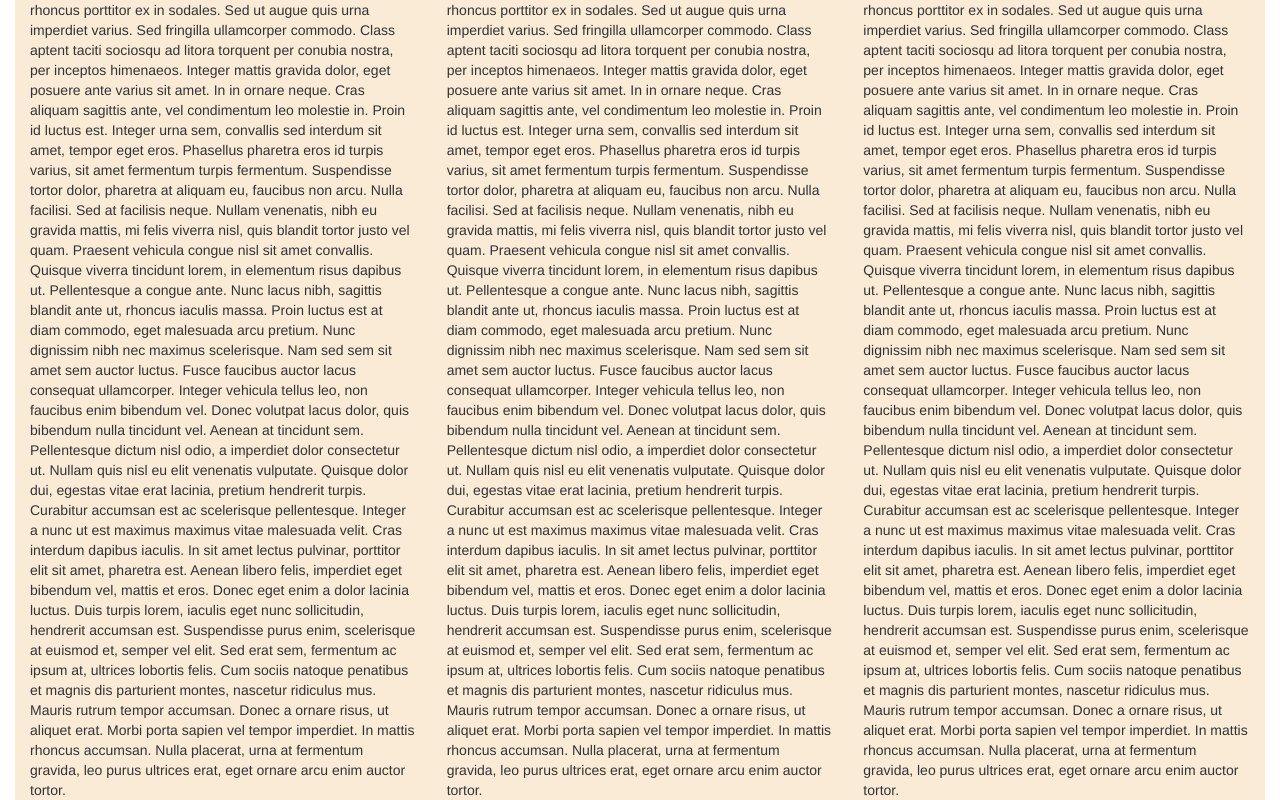
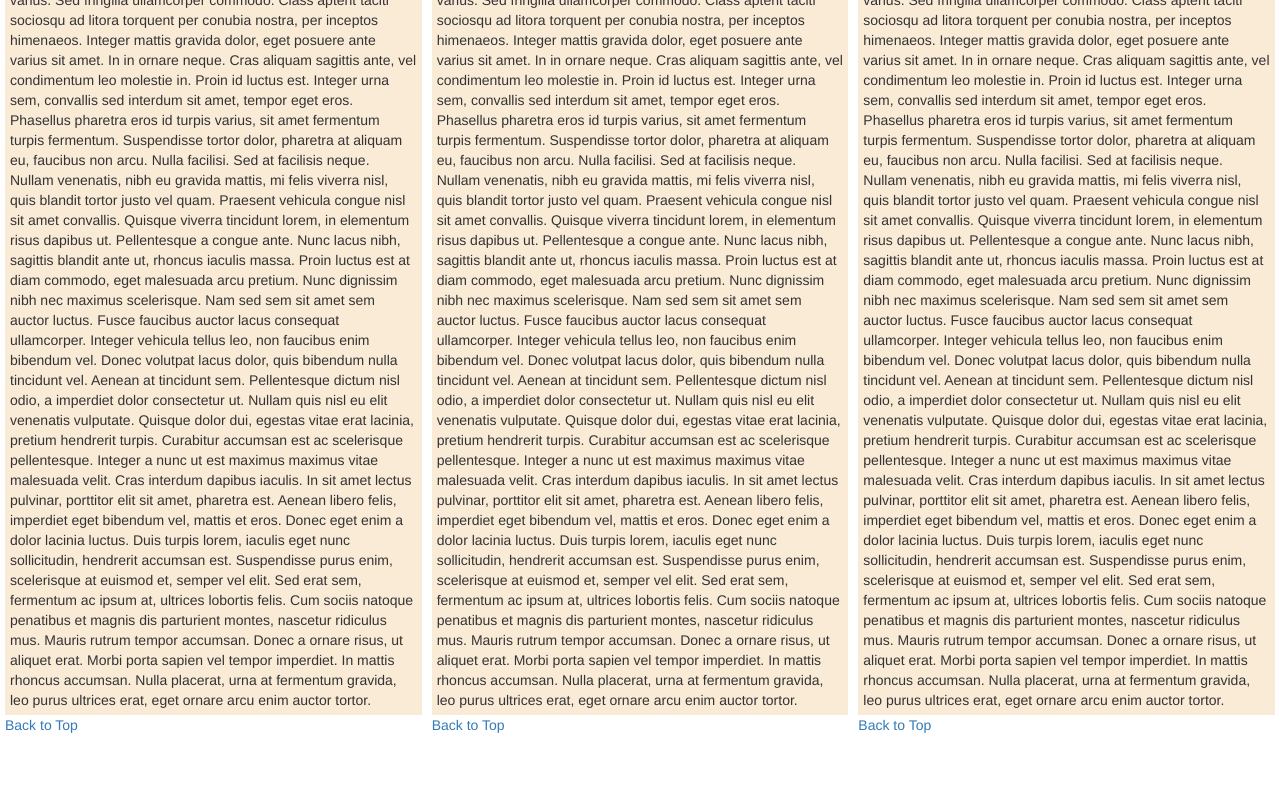
Before and after one commit to matt-voroney/coursera-webdev1, a plain HTML site: page assignment2/index.html in a window 1280 px wide. Shown: the part 1170-1970 px from the top of the page. After the commit the page ends 1910 px from the top, so only its background shows below. Drawn offline with nearby package versions, Linux system fonts and the light colour scheme.

Commit message:
implemented all optional components and added separation between sections.

```diff
--- a/assignment2/css/styles.css
+++ b/assignment2/css/styles.css
@@ -3,5 +3,9 @@
     background-color: azure;
 }
 .menu-category-tile {
+    padding: 5px;
+}
+.menu-category-tile div {
+    padding: inherit;
     background-color: antiquewhite;
 }
--- a/assignment2/index.html
+++ b/assignment2/index.html
@@ -30,7 +30,7 @@
                             <span class="icon-bar"></span>
                             <span class="icon-bar"></span>
                         </button>
-                        <div class="navbar-brand">Food, LLC</div>
+                        <div class="navbar-brand navbar-left">Food, LLC</div>
                     </div>
 
                     <div id="top-collapsable-navbar" class="collapse navbar-collapse">
@@ -45,8 +45,11 @@
         </header>
 
         <div class="container-fluid">
-            <h2 class="text-center">Our Menu</h2>
-            <div id="menu-chicken" class="menu-category-tile col-xs-12 col-sm-6 col-lg-4">
+            <h2 id="our-menu" class="text-center">Our Menu</h2>
+
+            <div class="row">
+            <div id="menu-chicken" class="menu-category-tile col-xs-12 col-sm-6 col-md-4 m-4">
+                <div>
                     <h3 class="text-center">Chicken</h3>
                     Lorem ipsum dolor sit amet, consectetur adipiscing elit. Nam et enim et nunc consectetur gravida. Morbi mollis urna et euismod fringilla. Cras at eros velit. Cum sociis natoque penatibus et magnis dis parturient montes, nascetur ridiculus mus. Pellentesque lorem ligula, porttitor non volutpat non, porta id lectus. Pellentesque habitant morbi tristique senectus et netus et malesuada fames ac turpis egestas. Etiam non gravida nulla. Nullam euismod enim in augue blandit, et varius erat ullamcorper. Duis sodales mattis magna quis efficitur. Aenean tincidunt viverra tortor, ut consequat augue porta id.
 
@@ -68,7 +71,11 @@ Aenean at tincidunt sem. Pellentesque dictum nisl odio, a imperdiet dolor consec
 
 Sed erat sem, fermentum ac ipsum at, ultrices lobortis felis. Cum sociis natoque penatibus et magnis dis parturient montes, nascetur ridiculus mus. Mauris rutrum tempor accumsan. Donec a ornare risus, ut aliquet erat. Morbi porta sapien vel tempor imperdiet. In mattis rhoncus accumsan. Nulla placerat, urna at fermentum gravida, leo purus ultrices erat, eget ornare arcu enim auctor tortor.
                 </div>
-            <div id="menu-beef" class="menu-category-tile col-xs-12 col-sm-6 col-lg-4">
+                <a href="#our-menu">Back to Top</a>
+            </div>
+
+            <div id="menu-beef" class="menu-category-tile col-xs-12 col-sm-6 col-md-4 m-4">
+                    <div>
                     <h3 class="text-center">Beef</h3>
                     Lorem ipsum dolor sit amet, consectetur adipiscing elit. Nam et enim et nunc consectetur gravida. Morbi mollis urna et euismod fringilla. Cras at eros velit. Cum sociis natoque penatibus et magnis dis parturient montes, nascetur ridiculus mus. Pellentesque lorem ligula, porttitor non volutpat non, porta id lectus. Pellentesque habitant morbi tristique senectus et netus et malesuada fames ac turpis egestas. Etiam non gravida nulla. Nullam euismod enim in augue blandit, et varius erat ullamcorper. Duis sodales mattis magna quis efficitur. Aenean tincidunt viverra tortor, ut consequat augue porta id.
 
@@ -90,7 +97,11 @@ Aenean at tincidunt sem. Pellentesque dictum nisl odio, a imperdiet dolor consec
 
 Sed erat sem, fermentum ac ipsum at, ultrices lobortis felis. Cum sociis natoque penatibus et magnis dis parturient montes, nascetur ridiculus mus. Mauris rutrum tempor accumsan. Donec a ornare risus, ut aliquet erat. Morbi porta sapien vel tempor imperdiet. In mattis rhoncus accumsan. Nulla placerat, urna at fermentum gravida, leo purus ultrices erat, eget ornare arcu enim auctor tortor.
                 </div>
-            <div id="menu-sushi" class="menu-category-tile col-xs-12 col-sm-12 col-lg-4">
+                <a href="#our-menu">Back to Top</a>
+            </div>
+
+            <div id="menu-sushi" class="menu-category-tile col-xs-12 col-sm-12 col-md-4 m-4">
+                <div>
                     <h3 class="text-center">Sushi</h3>
                     Lorem ipsum dolor sit amet, consectetur adipiscing elit. Nam et enim et nunc consectetur gravida. Morbi mollis urna et euismod fringilla. Cras at eros velit. Cum sociis natoque penatibus et magnis dis parturient montes, nascetur ridiculus mus. Pellentesque lorem ligula, porttitor non volutpat non, porta id lectus. Pellentesque habitant morbi tristique senectus et netus et malesuada fames ac turpis egestas. Etiam non gravida nulla. Nullam euismod enim in augue blandit, et varius erat ullamcorper. Duis sodales mattis magna quis efficitur. Aenean tincidunt viverra tortor, ut consequat augue porta id.
 
@@ -112,6 +123,9 @@ Aenean at tincidunt sem. Pellentesque dictum nisl odio, a imperdiet dolor consec
 
 Sed erat sem, fermentum ac ipsum at, ultrices lobortis felis. Cum sociis natoque penatibus et magnis dis parturient montes, nascetur ridiculus mus. Mauris rutrum tempor accumsan. Donec a ornare risus, ut aliquet erat. Morbi porta sapien vel tempor imperdiet. In mattis rhoncus accumsan. Nulla placerat, urna at fermentum gravida, leo purus ultrices erat, eget ornare arcu enim auctor tortor.
                 </div>
+                <a href="#our-menu">Back to Top</a>
+            </div>
+            </div>
         </div><!-- end class="container-fluid" -->
 
         <!-- jQuery (necessary for Bootstrap's JavaScript plugins) -->
```
Lines whose indentation alone changed are shown as unchanged.
